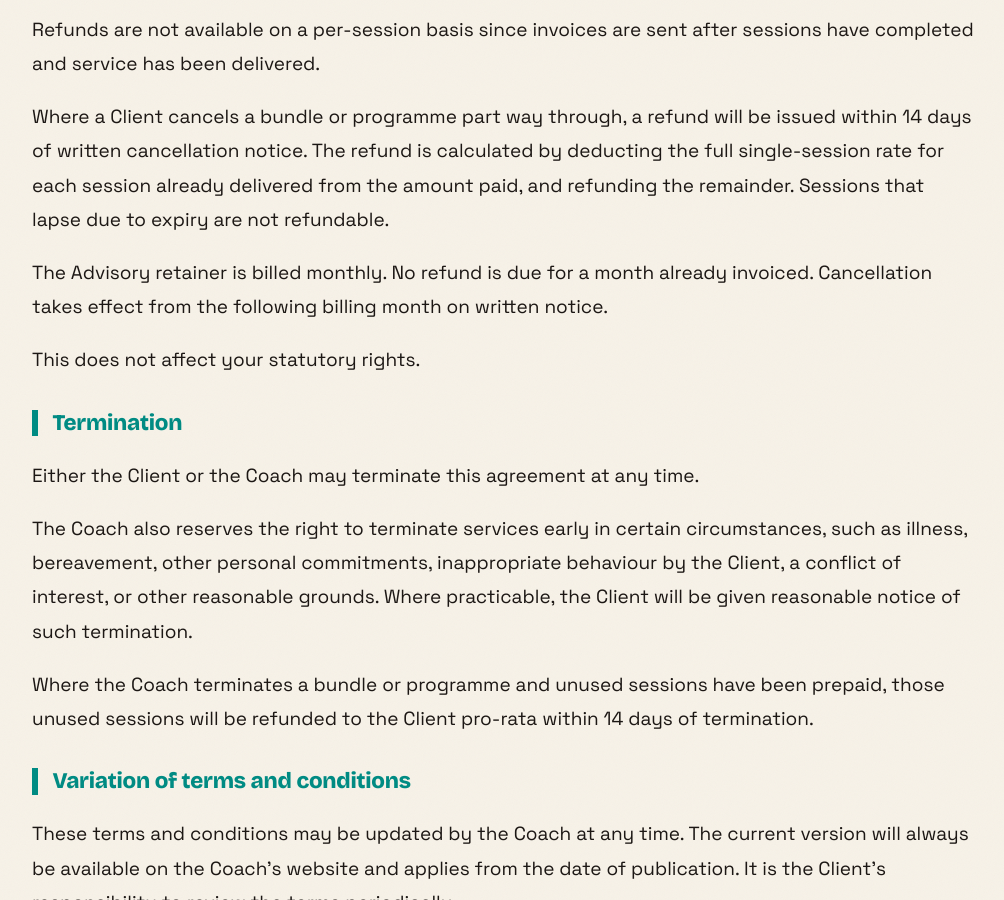
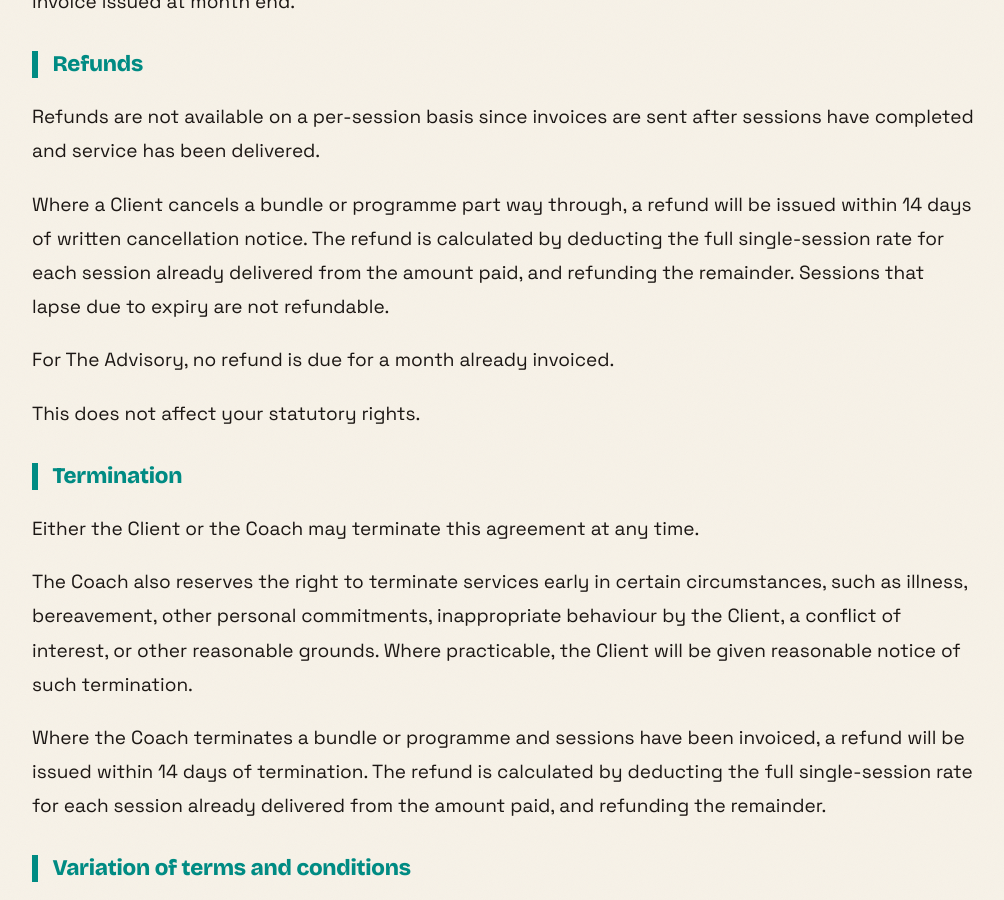
Before and after one commit to outragedpinkracoon/outragedpinkracoon.github.io, a Jekyll site: the page built from pages/coaching-disclaimer-and-terms.md, in a window 1280 px wide and 900 px high, scrolled down 7512 px. Shown: the whole window, without its empty margins (136-1140 px from the left). Built offline with Jekyll 4.4.1, drawn with Linux system fonts in a browser that asks for light colours; comment, search, counter and statistics services are not loaded; some of the changed text lies outside the part shown.

Commit message:
Tighten T&Cs: acceptance mechanism, consistency fixes, and cleanup
- Move acceptance mechanism to top of document (payment = acceptance of all terms)
- Fix termination clause to match refund policy (single-session rate, not pro-rata)
- Update session expiry to use product names (The Campaign, Strategic Partnership)
- Remove duplicate Advisory cancellation from Refunds section

Co-Authored-By: Claude Sonnet 4.6 <noreply@anthropic.com>

```diff
--- a/pages/coaching-disclaimer-and-terms.md
+++ b/pages/coaching-disclaimer-and-terms.md
@@ -6,6 +6,8 @@ description: Terms and conditions for coaching with Val Dryden, an ILM-certified
 sitemap: false
 ---
 The coaching disclaimer and terms and conditions outlined below define the relationship between Coach and Client and underpin any services delivered by Valerie Dryden trading as Outraged Racoon Coaching®. Please make sure you read the following carefully and if you have any questions or queries then please send them by email to [outragedracooncoaching@gmail.com](outragedracooncoaching@gmail.com).
+
+Payment of any invoice issued by the Coach constitutes the Client's acceptance of these terms and conditions in full, including the disclaimer below.
 
 ## Disclaimer
 
@@ -50,8 +52,8 @@ Clients who have concerns about any part of this agreement should raise them wit
 ### Session expiry
 Sessions purchased as part of a bundle or programme must be used within the following periods from the date of purchase:
 
-* 3-session bundle: 3 months
-* 6-session programme: 6 months
+* The Campaign (3 sessions): 3 months
+* Strategic Partnership (6 sessions): 6 months
 
 Sessions not used within these periods lapse without refund. Extensions are not available as a matter of course, but may be considered at the Coach’s sole discretion in exceptional circumstances.
 
@@ -144,7 +146,7 @@ Refunds are not available on a per-session basis since invoices are sent after s
 
 Where a Client cancels a bundle or programme part way through, a refund will be issued within 14 days of written cancellation notice. The refund is calculated by deducting the full single-session rate for each session already delivered from the amount paid, and refunding the remainder. Sessions that lapse due to expiry are not refundable.
 
-The Advisory retainer is billed monthly. No refund is due for a month already invoiced. Cancellation takes effect from the following billing month on written notice.
+For The Advisory, no refund is due for a month already invoiced.
 
 This does not affect your statutory rights.
 
@@ -153,7 +155,7 @@ Either the Client or the Coach may terminate this agreement at any time.
 
 The Coach also reserves the right to terminate services early in certain circumstances, such as illness, bereavement, other personal commitments, inappropriate behaviour by the Client, a conflict of interest, or other reasonable grounds. Where practicable, the Client will be given reasonable notice of such termination.
 
-Where the Coach terminates a bundle or programme and unused sessions have been prepaid, those unused sessions will be refunded to the Client pro-rata within 14 days of termination.
+Where the Coach terminates a bundle or programme and sessions have been invoiced, a refund will be issued within 14 days of termination. The refund is calculated by deducting the full single-session rate for each session already delivered from the amount paid, and refunding the remainder.
 
 ### Variation of terms and conditions
 These terms and conditions may be updated by the Coach at any time. The current version will always be available on the Coach’s website and applies from the date of publication. It is the Client’s responsibility to review the terms periodically.
```
